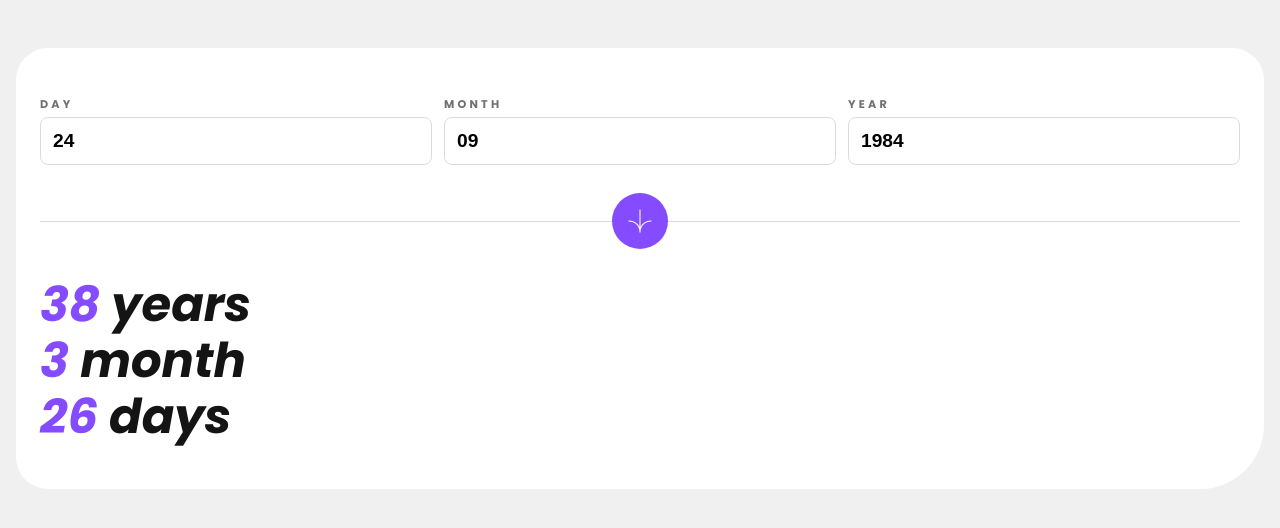
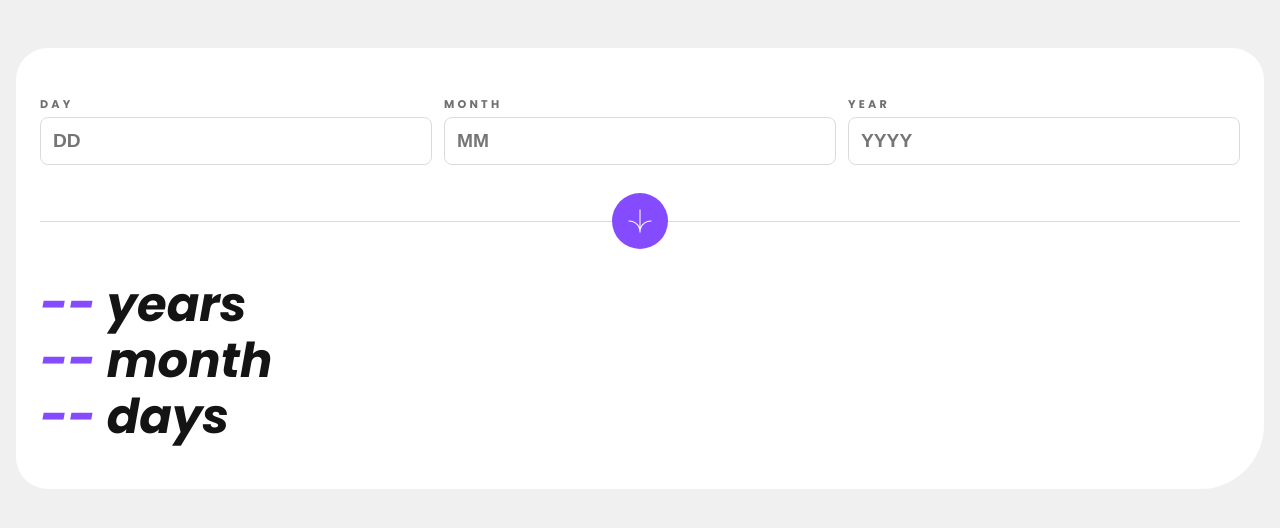
Before and after one commit to moitorrijos/age-calculator-app, a website: page index.html in a window 1280 px wide. Drawn offline with Linux system fonts and the light colour scheme.

Commit message:
Reset values

```diff
--- a/index.html
+++ b/index.html
@@ -26,7 +26,7 @@
             id="day"
             min="1"
             max="31"
-            value="24"
+            placeholder="DD"
           />
         </div>
         <div class="form-group">
@@ -37,7 +37,7 @@
             id="month"
             min="1"
             max="12"
-            value="09"
+            placeholder="MM"
           />
         </div>
         <div class="form-group">
@@ -48,7 +48,7 @@
             id="year"
             min="1900"
             max="2020"
-            value="1984"
+            placeholder="YYYY"
           />
         </div>
         <div class="submit-button">
@@ -60,15 +60,15 @@
       </form>
       <div class="age-container">
         <p id="years" class="age">
-          <span>38</span>
+          <span>--</span>
           years
         </p>
         <p id="months" class="age">
-          <span>3</span>
+          <span>--</span>
           month
         </p>
         <p id="days" class="age">
-          <span>26</span>
+          <span>--</span>
           days
         </p>
       </div>
```
